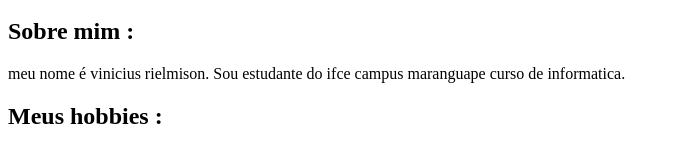
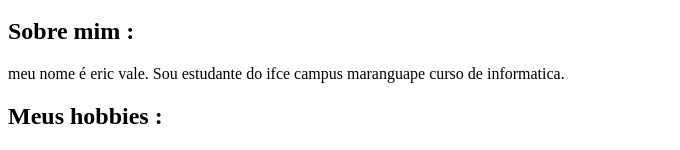
Before and after one commit to mdleric/projeto1-web, a plain HTML site: page index.html in a window 1280 px wide. Shown: the part 136-286 px from the top of the page, without its empty margins (0-680 px from the left). Drawn offline with Linux system fonts and the light colour scheme.

Commit message:
Update index.html

```diff
--- a/index.html
+++ b/index.html
@@ -19,7 +19,7 @@
 
         <section>
             <h2 id="sobre">Sobre mim :</h2>
-            <P>meu nome é vinicius rielmison. Sou estudante do ifce campus maranguape curso de
+            <P>meu nome é eric vale. Sou estudante do ifce campus maranguape curso de
              informatica. </P>
         </section>
 
@@ -47,4 +47,5 @@
 
 
     </body>
+
 </html>
```
